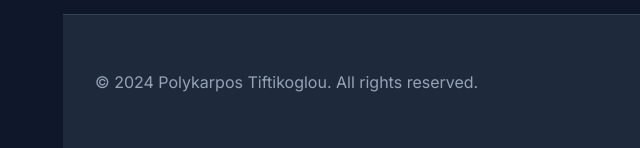
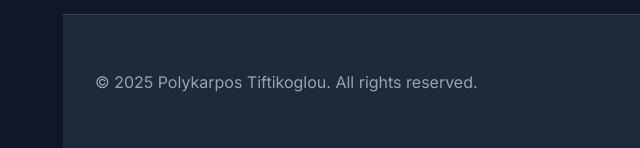
Before and after one commit to polykarposT/polykarpost.github.io, a plain HTML site: page index.html in a window 1280 px wide. Shown: the part 6965-7113 px from the top of the page, 237-877 px from the left. Drawn offline with Linux system fonts and the light colour scheme.

Commit message:
change copyrights

```diff
--- a/index.html
+++ b/index.html
@@ -481,7 +481,7 @@
 
     <footer class="footer">
         <div class="footer-content">
-            <p>&copy; 2024 Polykarpos Tiftikoglou. All rights reserved.</p>
+            <p>&copy; 2025 Polykarpos Tiftikoglou. All rights reserved.</p>
             <div class="footer-links">
                 <a href="https://www.linkedin.com/in/polykarpos-tiftikoglou-8a8762108/" target="_blank" rel="noopener noreferrer" aria-label="LinkedIn">
                     <i class="fab fa-linkedin-in" aria-hidden="true"></i>
```
